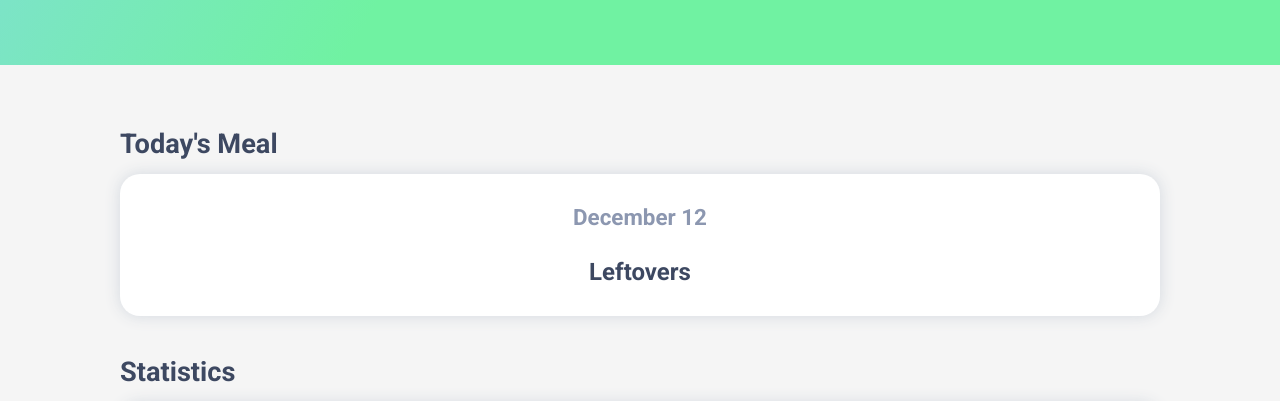
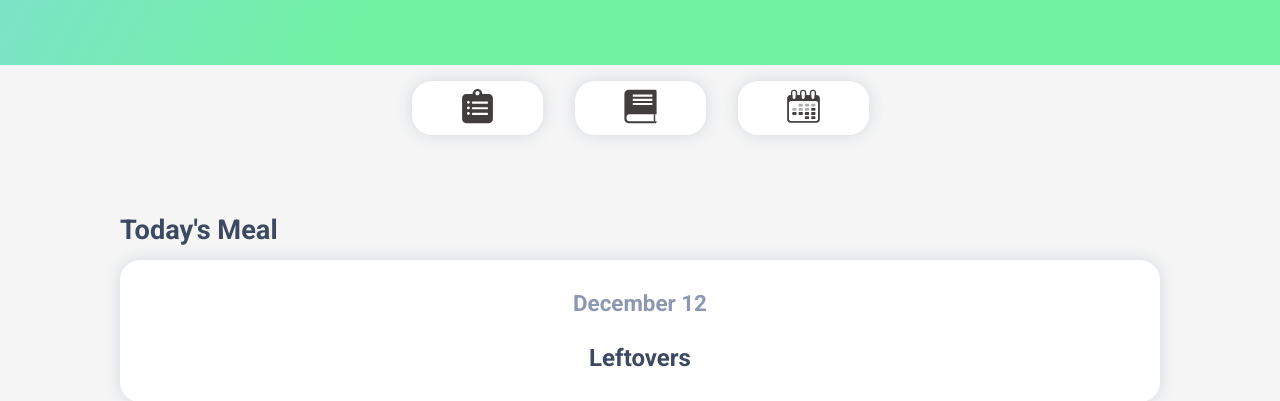
Before and after one commit to DrakeB1234/Grocery-Web-Application, a Flask app: template templates/home.html in a window 1280 px wide. Shown: the part 255-656 px from the top of the page. Run offline with Flask 2, Linux system fonts and the light colour scheme; the template is opened without the code that fills it, so the values that code supplies are empty; some libraries are stand-ins or nearby versions.

Commit message:
started work on meal planner app

```diff
--- a/app.py
+++ b/app.py
@@ -535,9 +535,16 @@ def list_view_mod():
         flash("Deleted Item", "Success")
         return redirect(session["list_path"])
 
+# mealplanner page
+@app.route("/mealplanner", methods=["GET"])
+@login_required
+def mealplan():
+    # get user details
+    user = session.get("user")
 
+    return render_template("mealplanner.html", user=user[0], url=request.path)
 
 @app.errorhandler(404)
 def page_not_found(e):
-    flash("Error Finding Page", "User-Error")
+    flash("Page not Found", "Server-Error")
     return redirect('/')
--- a/static/css/home.css
+++ b/static/css/home.css
@@ -23,6 +23,29 @@ body {
         /* svg */
         main.container > div.container-header > object {
             width: 40%;
+        }
+    /* home link */
+    div.container-home-link {
+        display: flex;
+        padding: 1em;
+        gap: 2em;
+        overflow-x: scroll;
+        scrollbar-width: none;
+    }
+        /* hide scrollbar link */
+        div.container-home-link::-webkit-scrollbar {
+            display: none;
+        }
+        /* each link */
+        div.container-home-link > a {
+            padding: 0.5em 3em 0.5em 3em;
+            border-radius: 20px;
+            box-shadow: 0 0 1em var(--white-med);
+            background-color: var(--white-light);
+        }
+        /* each image */
+        div.container-home-link > a > img {
+            width: 35px;
         }
     /* stats container */
     div.container-stats {
@@ -114,13 +137,16 @@ body {
 /* media queries */
 
 /* mobile */
-@media only screen and (max-width:750px) {
+@media only screen and (min-width:750px) {
     main.container > div.container-header object {
         width: 40%;
     }
     /* header text */
     main.container > div.container-header > h1{
         font-size: 2.5rem;
+    }
+    div.container-home-link {
+        justify-content: center;
     }
 }
 /* desktop */
@@ -132,4 +158,7 @@ body {
     main.container > div.container-header > h1{
         font-size: 3rem;
     }
+    div.container-home-link {
+        justify-content: center;
+    }
 }
--- a/static/css/layout.css
+++ b/static/css/layout.css
@@ -30,6 +30,10 @@ div.flash-container {
         color: var(--white-light);
         overflow-wrap: break-word;
     }
+        /* server error */
+        div.flash-container h1.Server-Error {
+            background-color: rgba(231, 100, 100, 0.9);
+        }
         /* user error */
         div.flash-container h1.User-Error {
             background-color: rgba(233, 158, 17, 0.9);
--- a/templates/home.html
+++ b/templates/home.html
@@ -15,6 +15,11 @@
         <div class="container-header">
             <h1>Hello, {{ user["username"] }}!</h1>
             <object data="/static/images/graphic/graphic-basket.svg"></object>
+        </div>
+        <div class="container-home-link">
+            <a href="/list" class="a-space"><img src="../static/images/icons/icon-list.svg"></a>
+            <a href="/recipes" class="a-space"><img src="../static/images/icons/icon-book.svg"></a>
+            <a href="/mealplanner" class="a-space"><img src="../static/images/icons/icon-calendar.svg"></a>
         </div>
         <div class="container-stats">
             <h1>Today's Meal</h1>
--- a/templates/layout.html
+++ b/templates/layout.html
@@ -54,10 +54,10 @@
                 {% else %}
                     <a href="/"><img src="../static/images/icons/icon-book.svg"><h1>Recipes</h1></a>
                 {% endif %}
-                {% if url == "/recipes" %}
-                    <a href="/" class="active"><img src="../static/images/icons/icon-calendar.svg"><h1>Meal Planner</h1></a>
+                {% if url == "/mealplanner" %}
+                    <a href="/mealplanner" class="active"><img src="../static/images/icons/icon-calendar.svg"><h1>Meal Planner</h1></a>
                 {% else %}
-                    <a href="/"><img src="../static/images/icons/icon-calendar.svg"><h1>Meal Planner</h1></a>
+                    <a href="/mealplanner"><img src="../static/images/icons/icon-calendar.svg"><h1>Meal Planner</h1></a>
                 {% endif %}
                 {% if url == "/accntsettings" %}
                     <a href="/accntsettings" class="a-space active"><img src="../static/images/icons/icon-cog.svg"><h1>Settings</h1></a>
@@ -72,7 +72,7 @@
             <a href="/" class="active">Home</a>
             <a href="/list">List</a>
             <a href="">Recipes</a>
-            <a href="">Calendar</a>
+            <a href="/mealplanner">Calendar</a>
             <a href="/accntsettings">Settings</a>
             <a href="/logout">Logout</a>
         </nav>
```
Also changed, not shown: static/css/mealplanner.css (added, +19 -0 lines), templates/mealplanner.html (added, +20 -0 lines).
